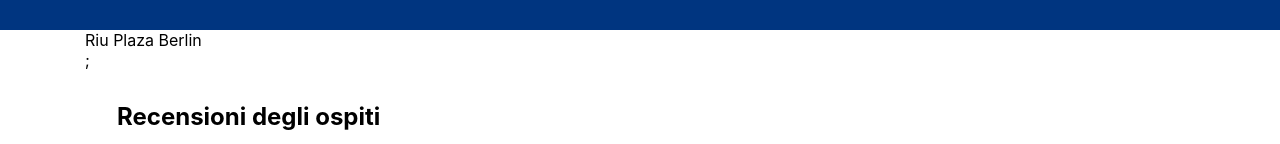
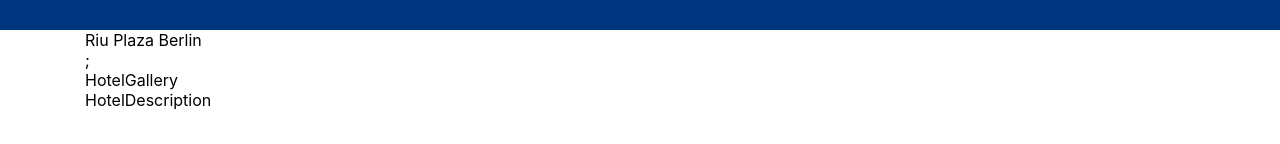
Before and after one commit to casiimir/project-cb5-yin, a Next.js app: page /hotel in a window 1280 px wide. Shown: the part 334-478 px from the top of the page. Built offline with nearby package versions, Linux system fonts and the light colour scheme.

Commit message:
chore: init Hotel Components

```diff
--- /dev/null
+++ b/src/components/HotelGallery/HotelGallery.jsx
@@ -0,0 +1,8 @@
+import React from "react";
+import styles from "./index.module.scss";
+
+function HotelGallery() {
+  return <div>HotelGallery</div>;
+}
+
+export default HotelGallery;
--- /dev/null
+++ b/src/components/hotelDescription/HotelDescription.jsx
@@ -0,0 +1,8 @@
+import React from "react";
+import styles from "./index.module.scss";
+
+function HotelDescription() {
+  return <div>HotelDescription</div>;
+}
+
+export default HotelDescription;
--- a/src/pages/hotel/index.js
+++ b/src/pages/hotel/index.js
@@ -1,11 +1,15 @@
 import MainLayout from "@/layout/mainLayout";
 import { hotel } from "@/mocks/hotelPageMock";
 import GuestReviews from "@/components/guestReviews";
+import HotelGallery from "@/components/HotelGallery/HotelGallery";
+import HotelDescription from "@/components/hotelDescription/HotelDescription";
 
 function Hotel() {
   return (
     <MainLayout>
       <div>{hotel.name}</div>;
+      <HotelGallery />
+      <HotelDescription />
       <GuestReviews />
     </MainLayout>
   );
--- a/src/styles/globals.scss
+++ b/src/styles/globals.scss
@@ -22,8 +22,8 @@
   }
 }
 
-  @media screen and (min-width: 992px) {
-    body {
-      max-width: 1110px;
-    }
+@media screen and (min-width: 992px) {
+  body {
+    max-width: 1110px;
   }
+}
```
Also changed, not shown: src/components/hotelReserve/HotelReserve.jsx (added, +8 -0 lines), src/components/HotelGallery/index.module.scss (added), src/components/hotelDescription/index.module.scss (added), src/components/hotelReserve/index.module.scss (added).
